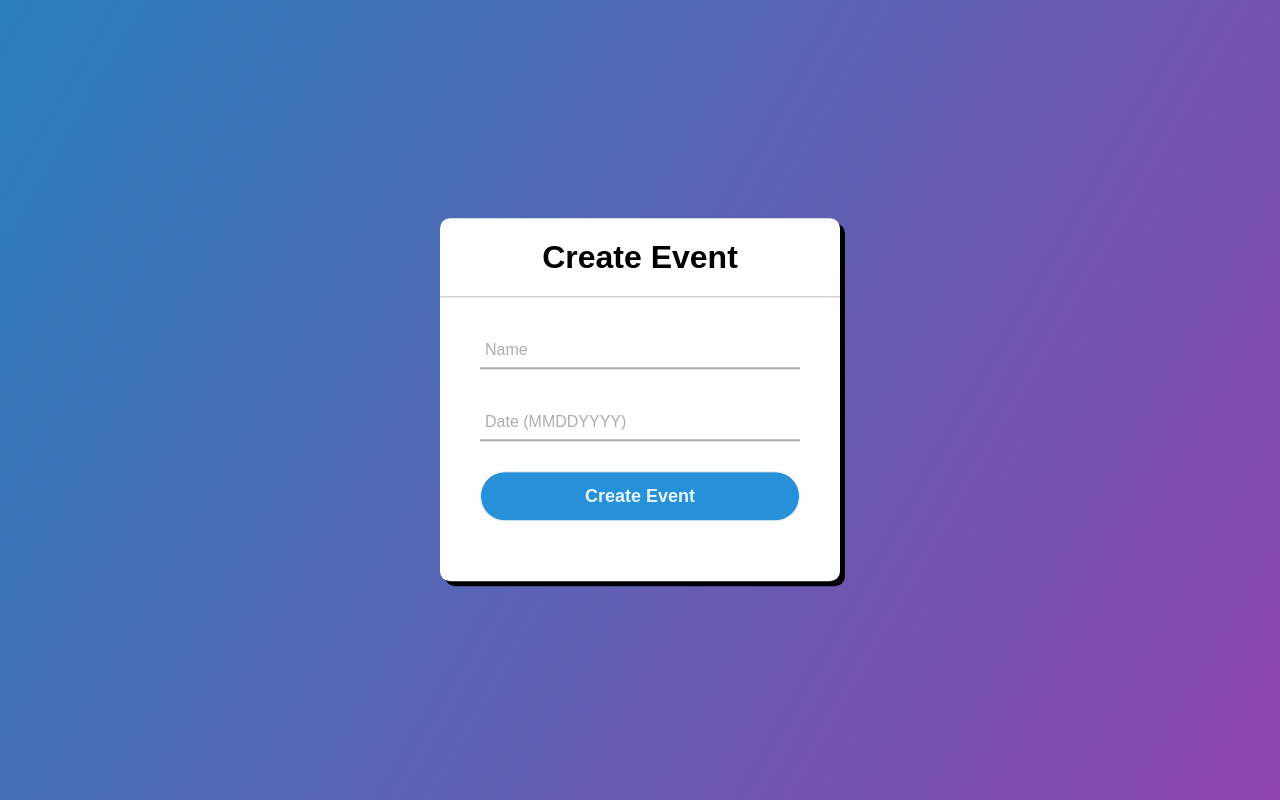
After one commit to tyronemt/Roommate-App, a Flask app: page /create_event in a window 1280 px wide. The commit adds this page. Run offline with Flask 2, Linux system fonts and the light colour scheme.

Commit message:
more code

```diff
--- a/backend/keys.py
+++ b/backend/keys.py
@@ -1,3 +1,3 @@
 account_sid = 'ACac582780682d3f4c5f2e37ac694546a0'
-auth_token = '7db3b87350aabd4d5299445855c07ec5'
+auth_token = 'd4c15e5025135c0ccfa5a8cb4718e348'
 twilio_number = '+19452074316'
--- a/backend/server.py
+++ b/backend/server.py
@@ -42,7 +42,7 @@ def new():
     if request.method == 'POST':
         name = request.form.get('name', None)
         birthday = request.form.get('birthday', None)
-        if helper.check_birthday(birthday):
+        if helper.check_date(birthday):
             return render_template("new.html", error_message = "Invalid Birthday" )
         else:
             db.create_user(current_phone_number, name, birthday)
@@ -79,8 +79,23 @@ def join():
 @app.route('/group', methods = ["POST", "GET"])
 def group():
     events = db.get_events(current_phone_number)
-    birthdays =db.get_birthdays(current_phone_number)
-    return render_template('group.html')
+    birthdays = db.get_birthdays(current_phone_number)
+
+    print(events)
+    print(birthdays)
+    return render_template('group.html', events = events, birthdays = birthdays)
+
+@app.route('/create_event', methods = ["POST", "GET"])
+def create_event():
+    if request.method == 'POST':
+        name = request.form.get('name', None)
+        date = request.form.get('date', None)
+        if helper.check_date(date):
+            return render_template("create_event.html", error_message = "Invalid Date" )
+        else:
+            db.add_event(current_phone_number, name, date)
+            return redirect(url_for("group"))
+    return render_template('create_event.html')
 
 if __name__ == "__main__":
     app.run(debug=True)
--- /dev/null
+++ b/backend/templates/create_event.html
@@ -0,0 +1,27 @@
+<!doctype html>
+<html>
+<link rel="stylesheet" type="text/css" href=" {{url_for('static', filename='base.css')}}">
+<body>
+    <div class="center">
+        <h1>Create Event</h1>
+        <form method = "post">
+            <div class="txt_field">
+                <input type="text" id="name" name="name" required>
+                <span></span>
+                <label>Name</label>
+            </div>
+            <div class="txt_field">
+                <input type="text" id="date" name="date" required>
+                <span></span>
+                <label>Date (MMDDYYYY)</label>
+            </div>
+            <input type="submit" value="Create Event">
+        </form>
+    <div>
+    <div class= "error">
+        <center> {{error_message}} </center>
+    </div>
+
+</body>
+
+</html>
--- a/backend/templates/group.html
+++ b/backend/templates/group.html
@@ -2,5 +2,10 @@
 {% block title %}Group Page{% endblock %}
 {% block content %}
 
+<form action="{{ url_for('create_event') }}">
+    <input type="submit" value="Create Event"/>
+</form>
 
+{{events}}
+{{birthdays}}
 {% endblock %}
```
Also changed, not shown: backend/db.py (+6 -2 lines), backend/helper.py (+5 -5 lines).
